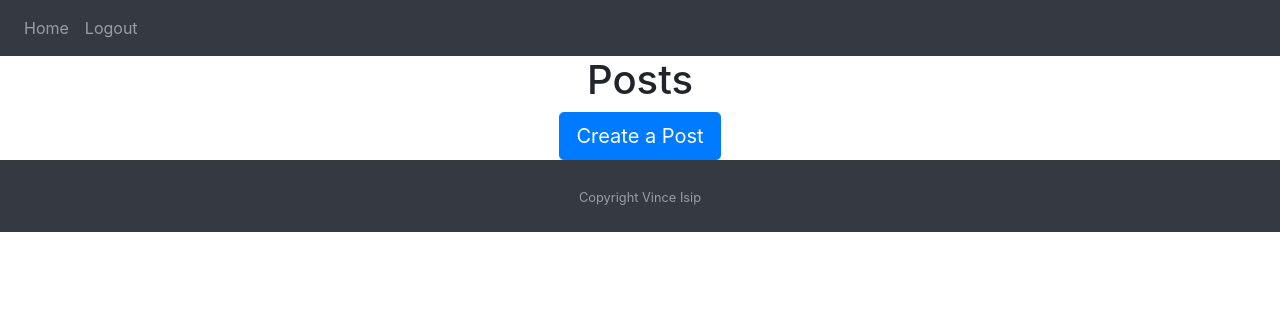
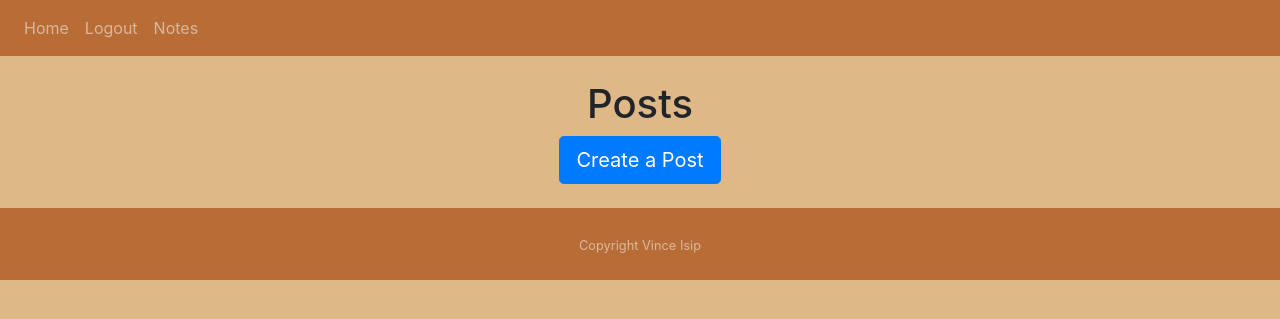
Before and after one commit to VincentIsip/Digital-Tech-19110, a Flask app: page / in a window 1280 px wide. Shown: the top 319 px of the page. Run offline with Flask 3, Linux system fonts and the light colour scheme; a user stored in the database is signed in; data that the repository does not hold is empty; some libraries are stand-ins or nearby versions.

Commit message:
added css
changed color of navbar, background, and colour of navbar text

```diff
--- /dev/null
+++ b/website/static/css/style.css
@@ -0,0 +1,11 @@
+body{
+    background-color: burlywood;
+}
+
+.navcolor{
+    background: rgb(184, 109, 55);
+}
+
+.footercolor{
+    background: rgb(184, 109, 55);
+}
--- a/website/templates/create_post.html
+++ b/website/templates/create_post.html
@@ -1,5 +1,6 @@
 {% extends "template.html" %} {% block title %}Home{% endblock %}
 {% block content %}
+<br />
 <h1 align="center">Make a Post</h1>
 
 <form method='POST'>
@@ -8,4 +9,5 @@
     <div align="center">
     <button type="submit" class="btn-btn-lg btn-primary">Post</button>
 </form>
+
 {% endblock %}
--- a/website/templates/template.html
+++ b/website/templates/template.html
@@ -15,10 +15,13 @@
       crossorigin="anonymous"
     />
 
+    <!--CSS-->
+    <link href="static/css/style.css" rel="stylesheet">
+
     <title>{% block title %}Home{% endblock %}</title>
   </head>
   <body>
-    <nav class="navbar navbar-expand-lg navbar-dark bg-dark">
+    <nav class="navbar navbar-expand-lg navbar-dark navcolor">
       <button
         class="navbar-toggler"
         type="button"
@@ -32,6 +35,7 @@
           {% if user.is_authenticated %}
           <a class="nav-item nav-link" id="home" href="/">Home</a>
           <a class="nav-item nav-link" id="logout" href="/logout">Logout</a>
+          <a class="nav-item nav-link" id="notes" href="/notes">Notes</a>
           {% else %}
           <a class="nav-item nav-link" id="login" href="/login">Login</a>
           <a class="nav-item nav-link" id="signUp" href="/sign-up">Sign Up</a>
@@ -92,8 +96,8 @@
   </body>
 </html>
 
-<footer id="sticky-footer" class="flex shrink-0 py-4 bg-dark text-white-50">
+<footer id="sticky-footer" class="flex shrink-0 py-4 text-white-50 footercolor">
   <div class="containter text-center">
-    <small> Copyright Vince Isip<small/>
-    <div/>
+    <small> Copyright Vince Isip</small>
+    </div>
     </footer>
--- a/website/views.py
+++ b/website/views.py
@@ -6,13 +6,22 @@
 
 views = Blueprint("views", __name__)
 
-#notes
+
+
+#home
 @views.route("/")
 @views.route("/home")
 @login_required
 def home():
     posts = Post.query.all()
     return render_template("home.html", user=current_user, posts=posts)
+
+#notes
+@views.route("/notes")
+@login_required
+def notes():
+    posts = Post.query.all()
+    return render_template("notes.html", user=current_user, posts=posts)
 
 #blog
 @views.route("/create-post", methods=['GET', 'POST'])
@@ -32,7 +41,7 @@
 
     return render_template('create_post.html', user=current_user)
 
-
+#deleting posts
 @views.route("/delete-post/<id>")
 @login_required
 def delete_post(id):
```
Also changed, not shown: website/templates/posts_div.html (+5 -4 lines), instance/database.db.
